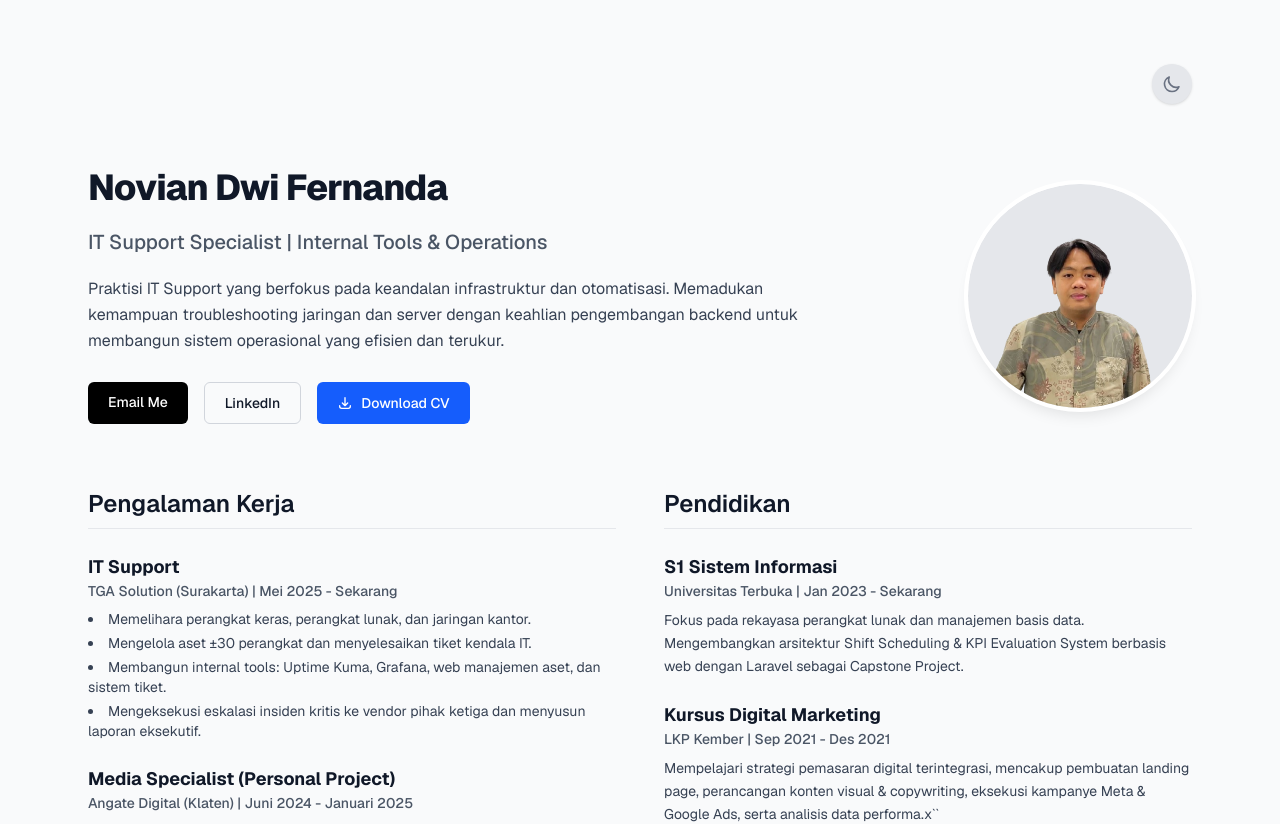
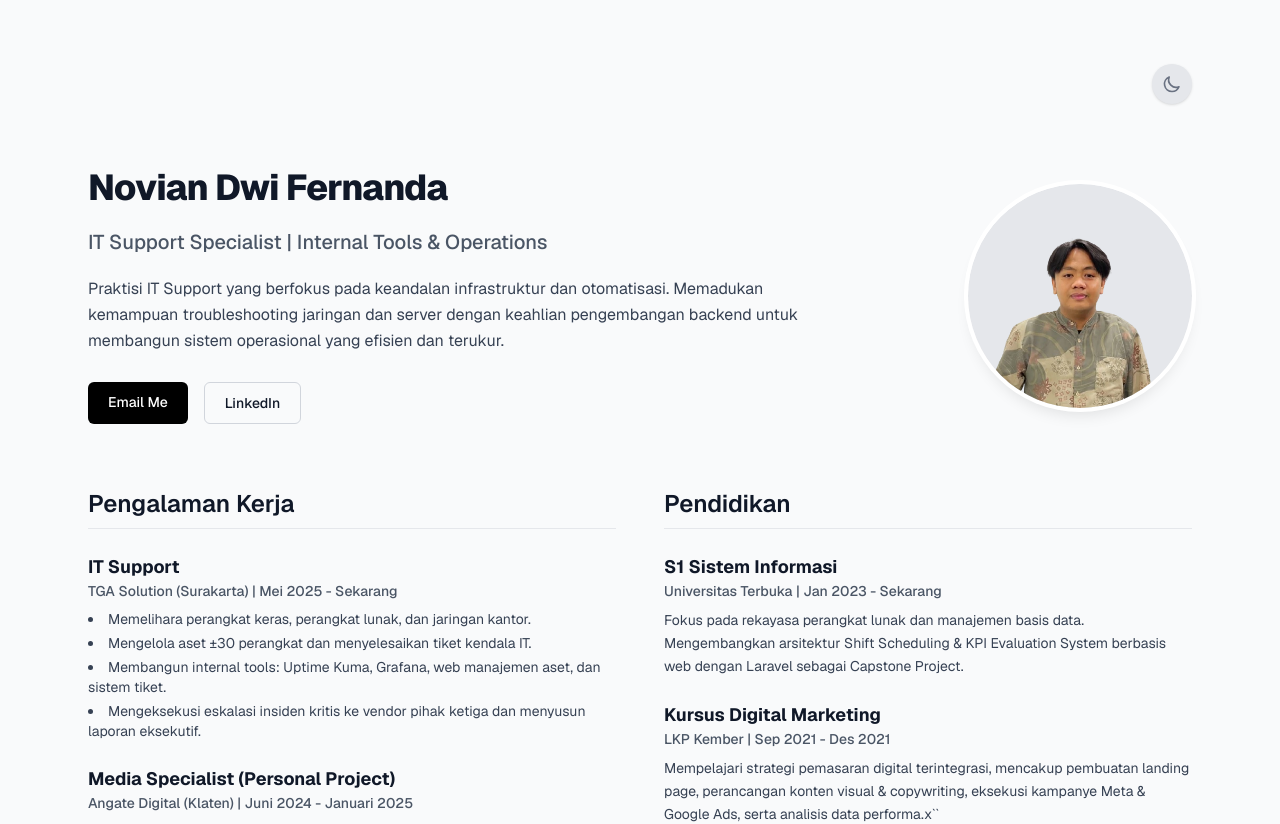
Before and after one commit to noviandf/web-portofolio, a Next.js app: page / in a window 1280 px wide. Shown: the top 824 px of the page. Built offline with nearby package versions, Linux system fonts and the light colour scheme.

Commit message:
Remove 'Download CV' link from the page
Removed the 'Download CV' link from the page.

```diff
--- a/app/page.tsx
+++ b/app/page.tsx
@@ -49,10 +49,6 @@ export default function Home() {
             <div className="flex flex-wrap justify-center md:justify-start gap-4 pt-2">
               <a href="mailto:noviandf10@gmail.com" className="text-sm bg-black dark:bg-white text-white dark:text-black px-5 py-2.5 rounded-md hover:bg-gray-800 dark:hover:bg-gray-200 transition-colors font-medium">Email Me</a>
               <a href="https://linkedin.com/in/noviandf" target="_blank" rel="noopener noreferrer" className="text-sm border border-gray-300 dark:border-gray-600 px-5 py-2.5 rounded-md hover:bg-gray-100 dark:hover:bg-gray-800 transition-colors font-medium">LinkedIn</a>
-              <a href="/cv.pdf" download className="text-sm bg-blue-600 text-white px-5 py-2.5 rounded-md hover:bg-blue-700 transition-colors font-medium flex items-center gap-2">
-                <svg className="w-4 h-4" fill="none" stroke="currentColor" viewBox="0 0 24 24"><path strokeLinecap="round" strokeLinejoin="round" strokeWidth={2} d="M4 16v1a3 3 0 003 3h10a3 3 0 003-3v-1m-4-4l-4 4m0 0l-4-4m4 4V4" /></svg>
-                Download CV
-              </a>
             </div>
           </div>
 
```
